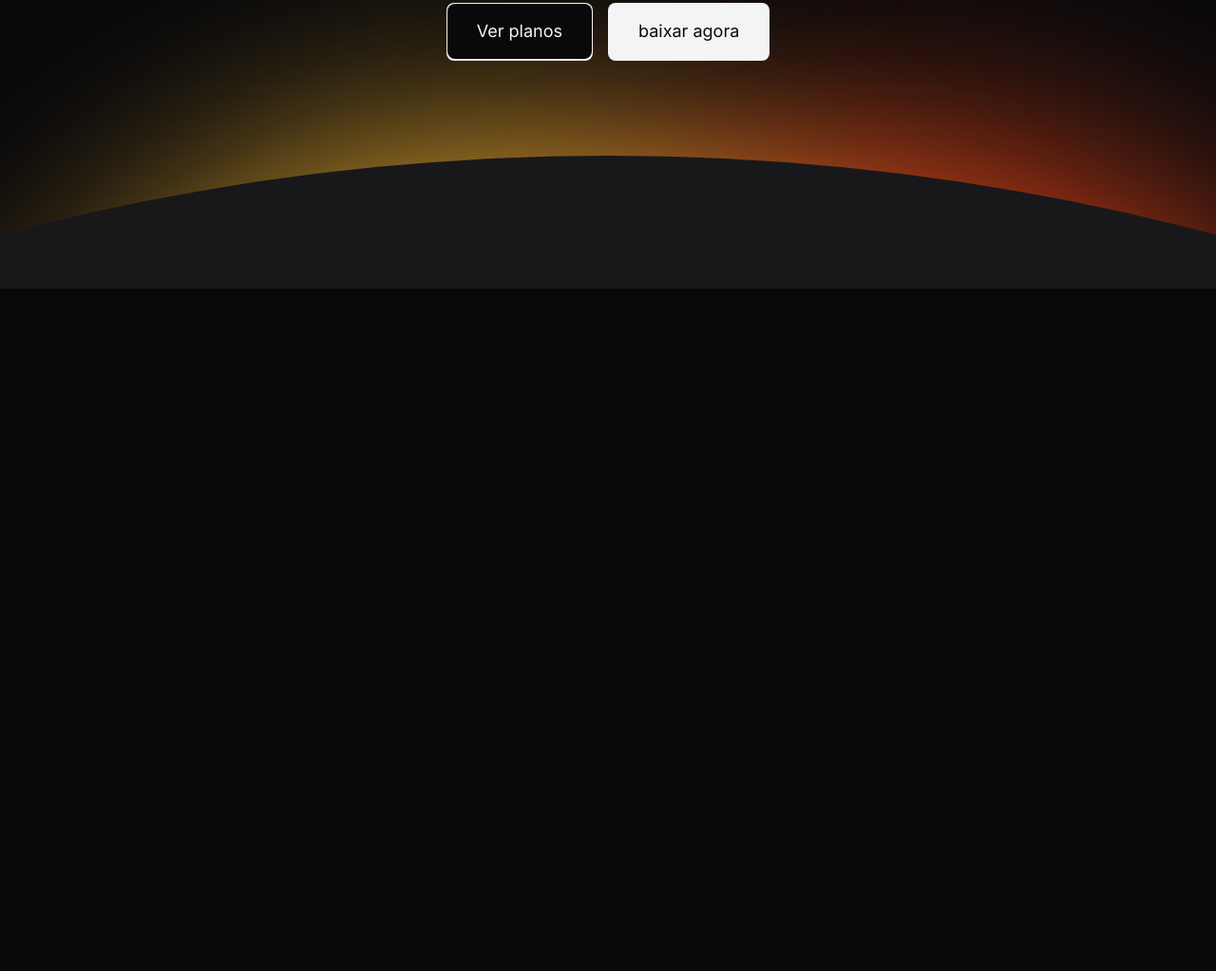
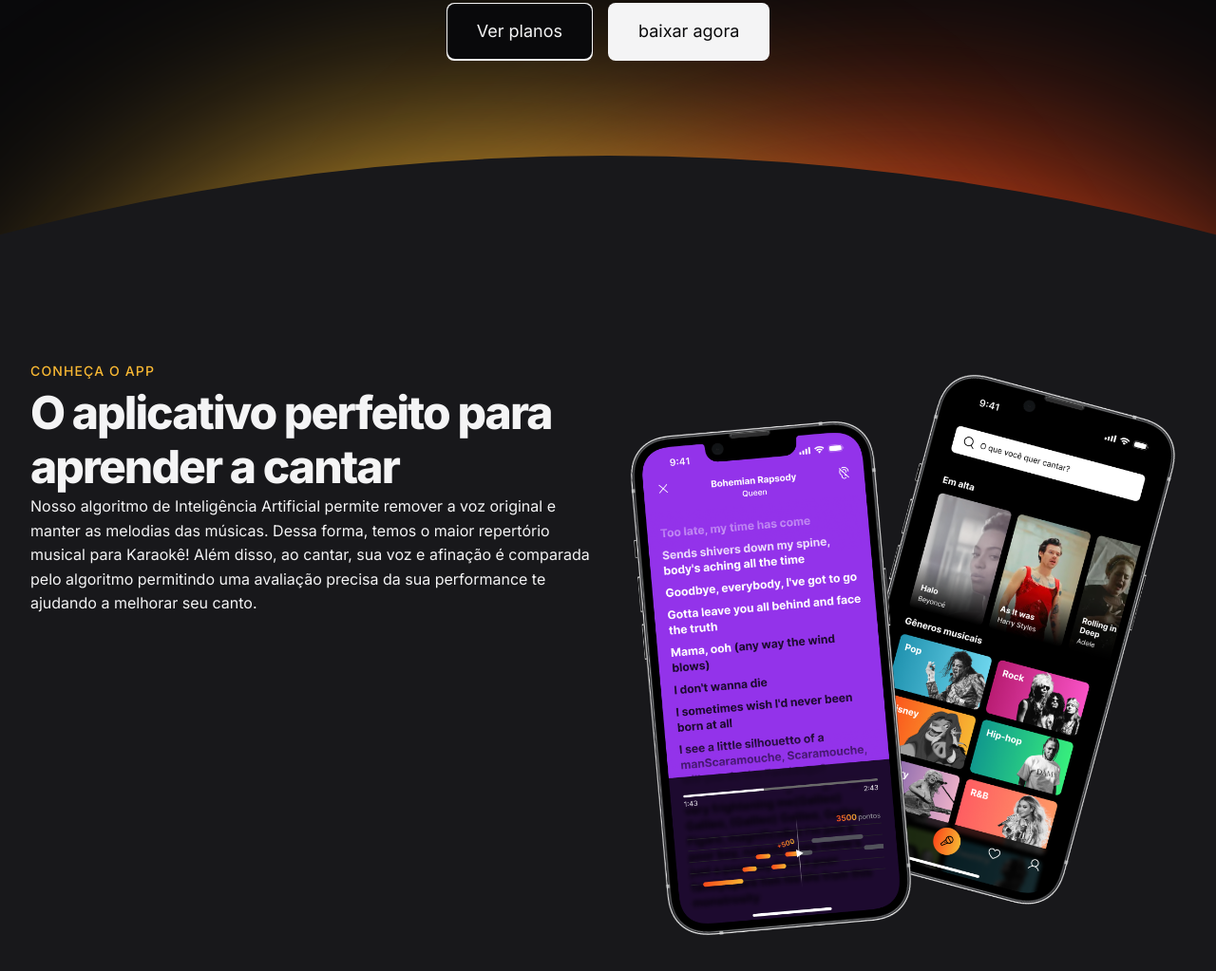
Before and after one commit to DavidFerreiraAlves/Zingen_project, a plain HTML site: page index.html in a window 1280 px wide. Shown: the part 587-1610 px from the top of the page at 95% size. Before the commit the page ends 891 px from the top, so only its background shows below. Drawn offline with Linux system fonts and the light colour scheme.

Commit message:
Section about

```diff
--- a/index.html
+++ b/index.html
@@ -46,5 +46,28 @@
     </div>
 
   </section>
+
+<section id="smartphones-img">
+  <div class="container">
+    <img src="./assets/smartphones.png" alt="">
+  </div>
+</section>
+
+  <section id="about">
+    <div class="container even-columns py-xl">
+      <div>
+        <header>
+          <strong>Conheça o app</strong>
+          <h2>O aplicativo perfeito para aprender a cantar</h2>
+        </header>
+        <p>
+          Nosso algoritmo de Inteligência Artificial permite remover a voz original e manter as melodias das músicas. Dessa forma, temos o maior repertório musical para Karaokê! Além disso, ao cantar, sua voz e afinação é comparada pelo algoritmo permitindo uma avaliação precisa da sua performance te ajudando a melhorar seu canto.
+        </p>
+      </div>
+      <div>
+        <img class="desktop-only" src="../assets/smartphones.png" alt="">
+      </div>
+    </div>
+  </section>
 </body>
 </html>
--- /dev/null
+++ b/styles/about.css
@@ -0,0 +1,7 @@
+#about {
+    background-color: var(--surface-color);
+
+    & .even-columns {
+       gap: 2rem;
+    }
+}
--- a/styles/global.css
+++ b/styles/global.css
@@ -92,6 +92,11 @@ ul [role="list"] {
     list-style: none;
 }
 
+img {
+    max-width: 100%;
+    display: inline-block;
+}
+
 @media (width >= 80em) {
     :root {
 
--- a/styles/index.css
+++ b/styles/index.css
@@ -4,3 +4,5 @@
 @import url(social.css);
 @import url(header.css);
 @import url(hero.css);
+@import url(sections.css);
+@import url(about.css);
--- /dev/null
+++ b/styles/sections.css
@@ -0,0 +1,35 @@
+#smartphones-img {
+    margin-top: 5rem;
+    background: url(../assets/ilustration.svg) top/cover no-repeat;
+    background: url(../assets/bg-hero-desktop.svg) no-repeat center/cover;
+
+}
+
+section {
+    & header {
+        & strong {
+            display: block;
+            font: var(--fw-md) var(--fs-sm)/100% var(--ff-sans);
+            letter-spacing: 0.08em;
+            text-transform: uppercase;
+            color: var(--brand-color-primary);
+
+        }
+
+        & h2 {
+            margin-top: .5rem;
+        }
+
+        & p {
+            margin-top: .5rem;
+            color: var(--text-color-secondary);
+        }
+    }
+}
+
+
+@media (width >= 80em) {
+    #smartphones-img {
+       display: none;
+    }
+}
```
Also changed, not shown: assets/ilustration.svg (added), assets/smartphones.png (renamed from assets/App mockups.png), styles/hero.css (line endings or trailing spaces).
